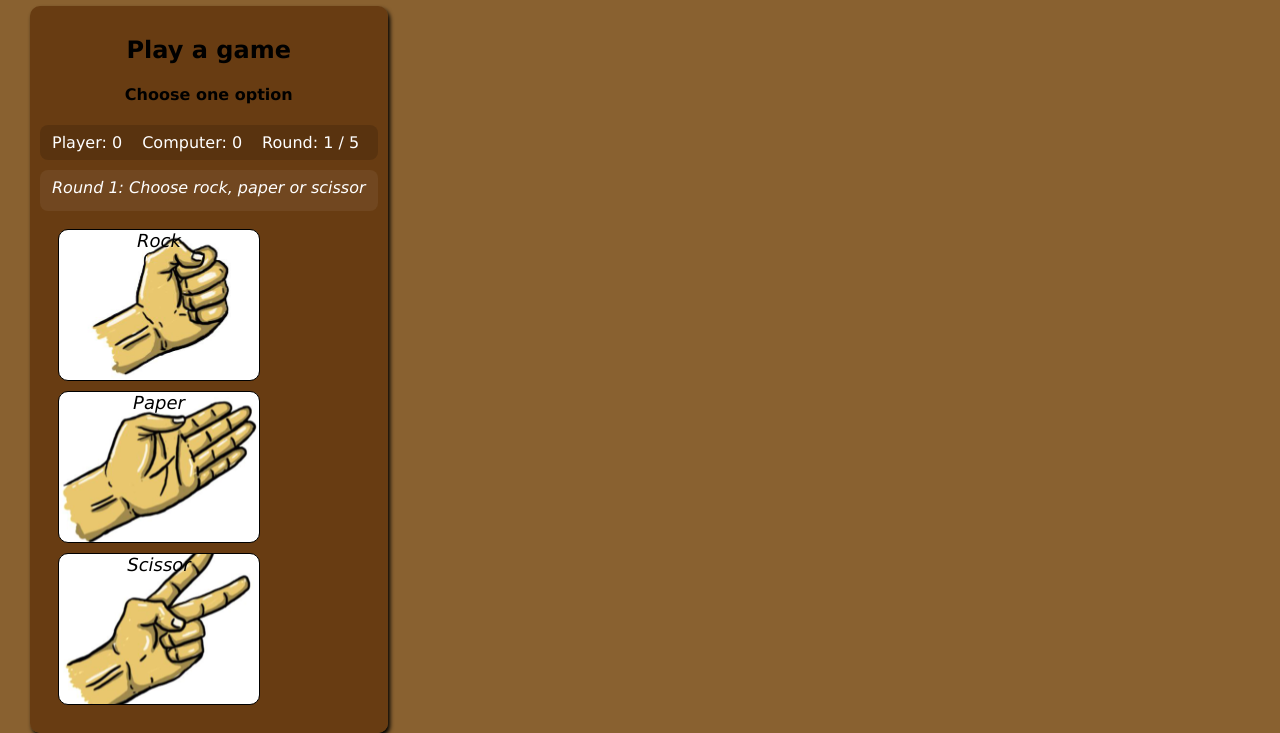
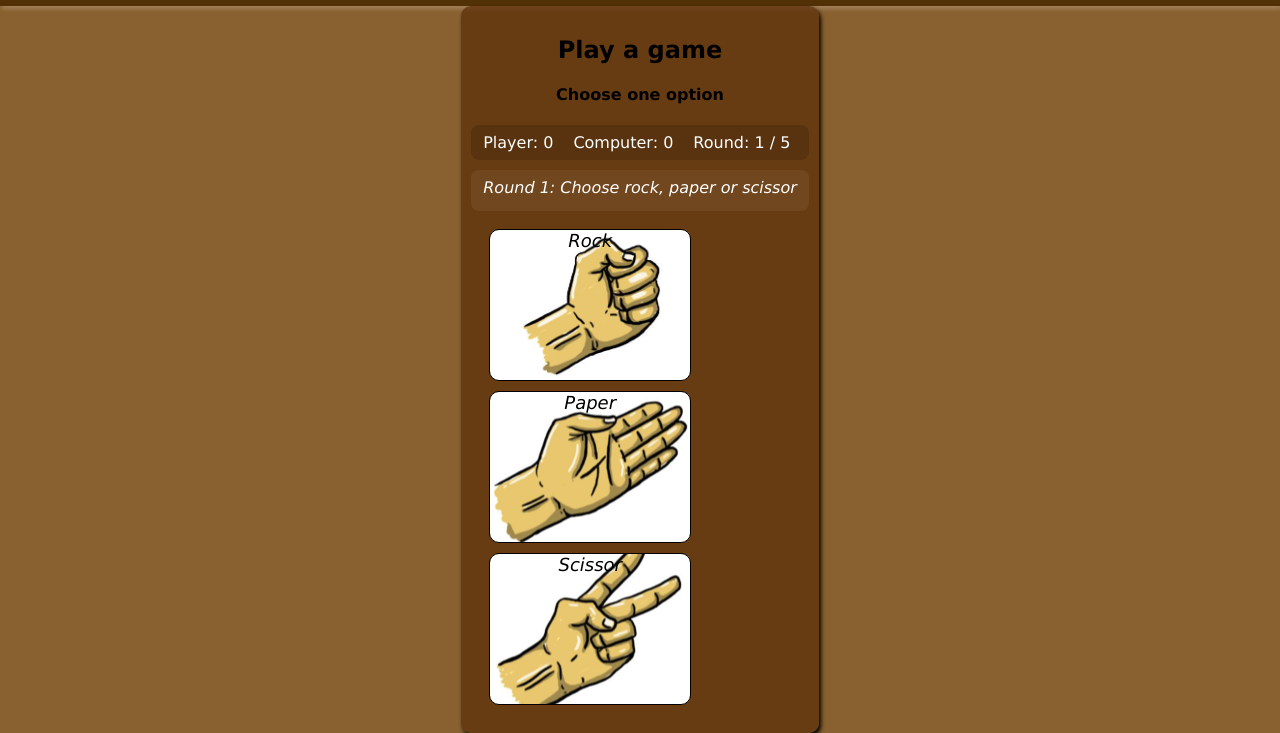
Before and after one commit to Ridokunda/Rock-paper-scissor, a plain HTML site: page index.html in a window 1280 px wide. Shown: the part 75-808 px from the top of the page. Drawn offline with Linux system fonts and the light colour scheme.

Commit message:
center the game in the middle of the screen

```diff
--- a/index.js
+++ b/index.js
@@ -5,7 +5,6 @@ function getComputerChoice(){
 }
 
 function PlayRound(playerselection, computerselection, obj){
-    // normalize
     const p = playerselection.toLowerCase();
     const c = computerselection.toLowerCase();
 
@@ -43,7 +42,6 @@ function PlayRound(playerselection, computerselection, obj){
 
 function getPlayerChoice() {
     return new Promise((resolve) => {
-        // remove any previous handlers to avoid duplicate resolves
         const rockEl = document.getElementById('rock');
         const paperEl = document.getElementById('paper');
         const scissorEl = document.getElementById('scissor');
--- a/style.css
+++ b/style.css
@@ -3,6 +3,13 @@ body{
     margin: 0px;
     font-family:'Lucida Sans', 'Lucida Sans Regular', 'Lucida Grande', 'Lucida Sans Unicode', Geneva, Verdana, sans-serif;
     background-color: rgb(137, 97, 48);
+}
+
+
+body{
+    min-height: 100vh;
+    display: flex;
+    flex-direction: column;
 }
 
 header{
@@ -18,7 +25,7 @@ header h1{
 .player{
     border: 0px solid rgb(8, 8, 8);
     background-color: rgba(92, 46, 6, 0.715);
-    margin-left: 30px;
+    margin: auto;
     padding: 10px;
     width: fit-content;
     border-radius: 10px;
```
